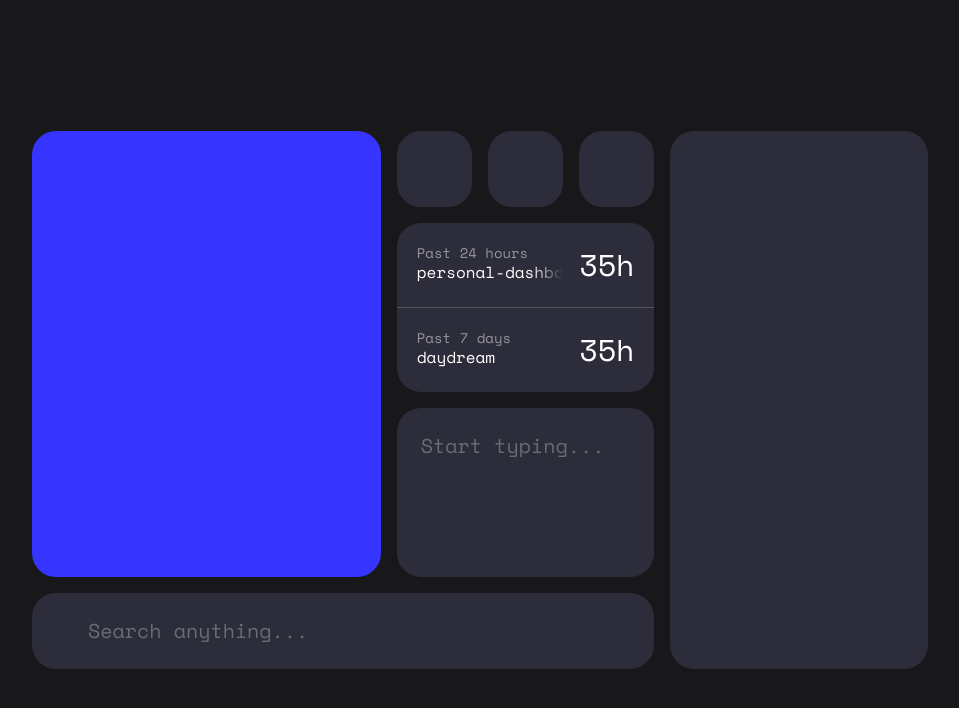
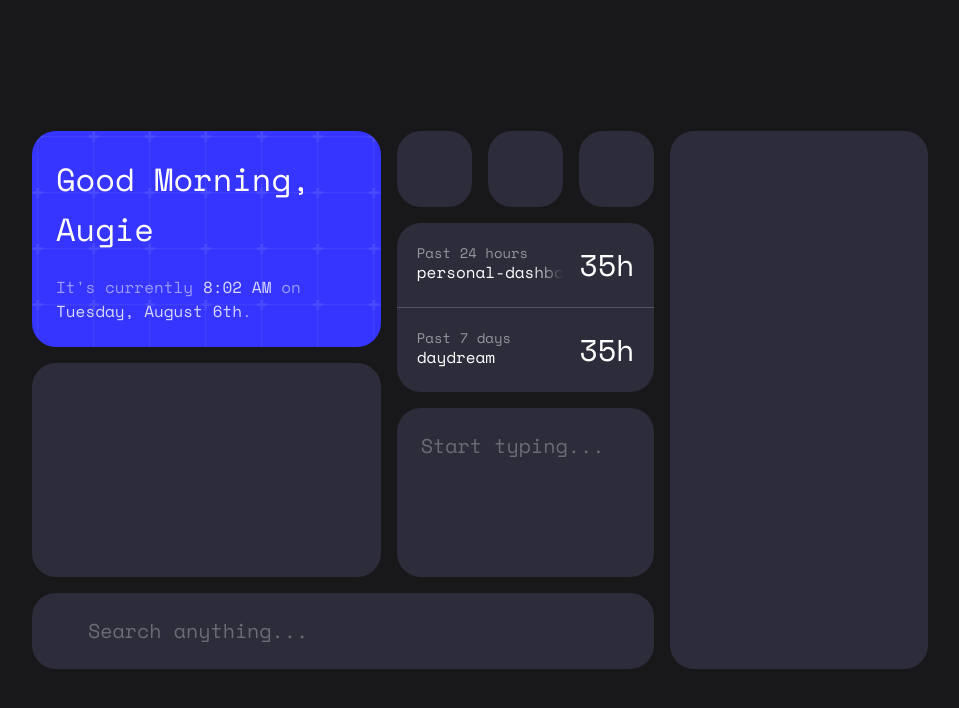
Before and after one commit to gusruben/dashboard, a SvelteKit app in the folder frontend/: page / in a window 1280 px wide. Shown: the top 708 px of the page, without its empty margins (160-1119 px from the left). Built offline with nearby package versions, Linux system fonts and the light colour scheme; some icons are missing.

Commit message:
Add 'Welcome' component

```diff
--- a/frontend/src/app.css
+++ b/frontend/src/app.css
@@ -20,6 +20,19 @@
 	--font-family-default: "Space Mono", monospace;
 }
 
+.bg-primary-fancy {
+	@apply bg-primary-500 relative;
+}
+.bg-primary-fancy::after {
+	content: "";
+	position: absolute;
+	inset: 0;
+	background-image: url(/bg-texture.png);
+	background-size: 3.5rem;
+	opacity: 0.1;
+	border-radius: inherit;
+}
+
 body {
 	@apply bg-gray-950;
 	font-family: var(--font-family-default);
--- /dev/null
+++ b/frontend/src/lib/components/Welcome.svelte
@@ -0,0 +1,4 @@
+<div class="bg-primary-fancy rounded-3xl flex-1/2 p-6 flex flex-col justify-between">
+    <h1 class="text-[2rem] text-white">Good Morning, <span class="leading-relaxed">Augie</span></h1>
+    <p class="text-white/50">It's currently <span class="text-white/80">8:02 AM</span> on <span class="text-white/80">Tuesday, August 6th</span>.</p>
+</div>
--- a/frontend/src/lib/index.ts
+++ b/frontend/src/lib/index.ts
@@ -2,3 +2,4 @@ export { default as AIChat } from './components/AIChat.svelte';
 export { default as HackatimeProjects } from './components/HackatimeProjects.svelte';
 export { default as WebSearch } from './components/WebSearch.svelte';
 export { default as WebShortcut } from './components/WebShortcut.svelte';
+export { default as Welcome } from './components/Welcome.svelte';
--- a/frontend/src/routes/+page.svelte
+++ b/frontend/src/routes/+page.svelte
@@ -1,11 +1,14 @@
 <script lang="ts">
-	import { HackatimeProjects, WebShortcut, AIChat, WebSearch } from "$lib";
+	import { HackatimeProjects, WebShortcut, AIChat, WebSearch, Welcome } from "$lib";
 </script>
 
 <div class="flex min-h-screen items-center justify-center bg-gray-950 p-8">
 	<div class="grid aspect-[5/3] w-full max-w-4xl grid-cols-10 grid-rows-6 gap-4">
 		<!-- clock/weather, github/hackatime graph, weighted grants, and airtable stats -->
-		<div class="col-span-4 row-span-5 rounded-3xl bg-primary-500"></div>
+		<div class="col-span-4 row-span-5 rounded-3xl flex flex-col gap-4">
+			<Welcome />
+			<div class="bg-gray-900 rounded-3xl flex-1/2"></div>
+		</div>
 
 		<!-- quick links -->
 		<WebShortcut icon="ph:butterfly" link="https://example.com" />
```
Also changed, not shown: frontend/static/bg-texture.png (added).
